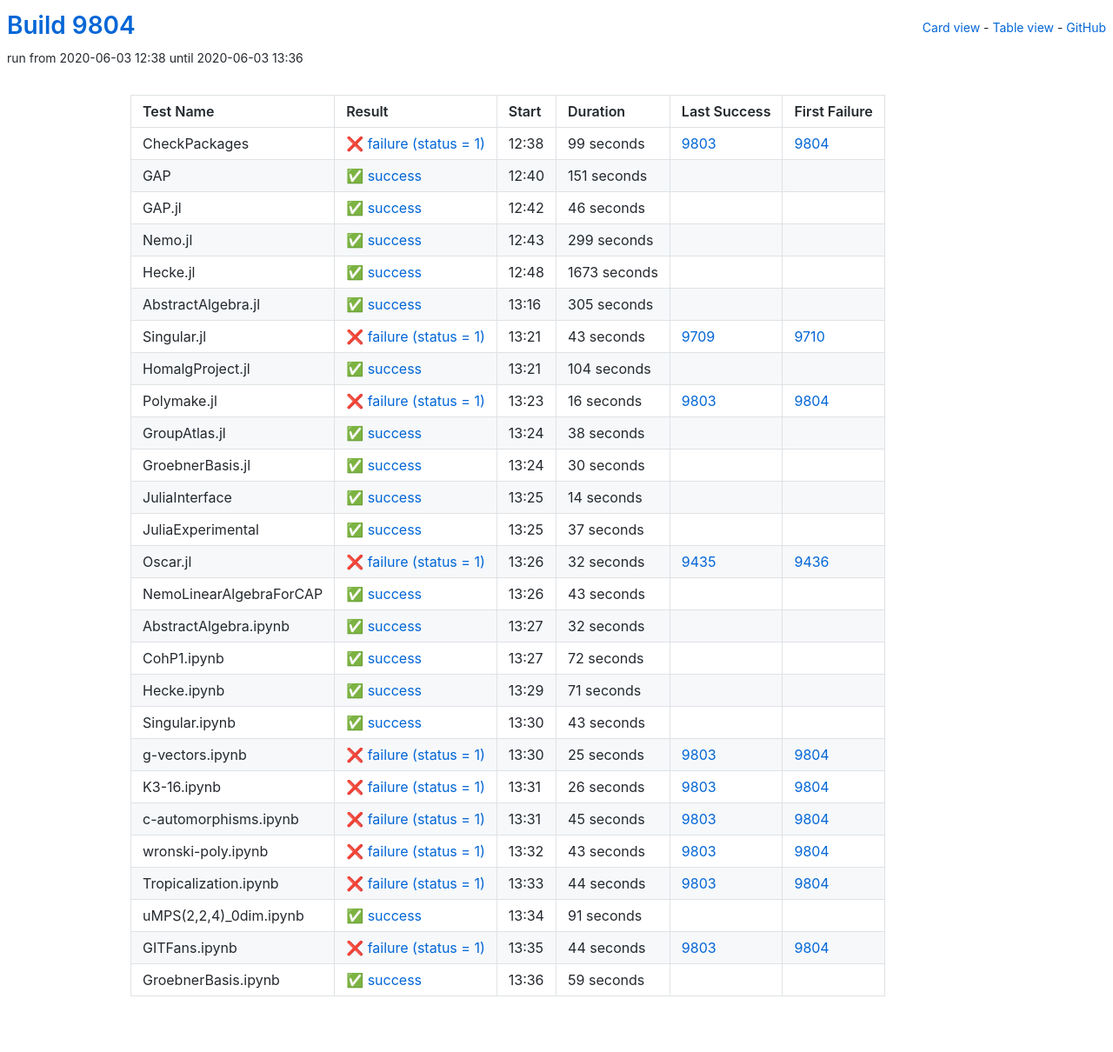
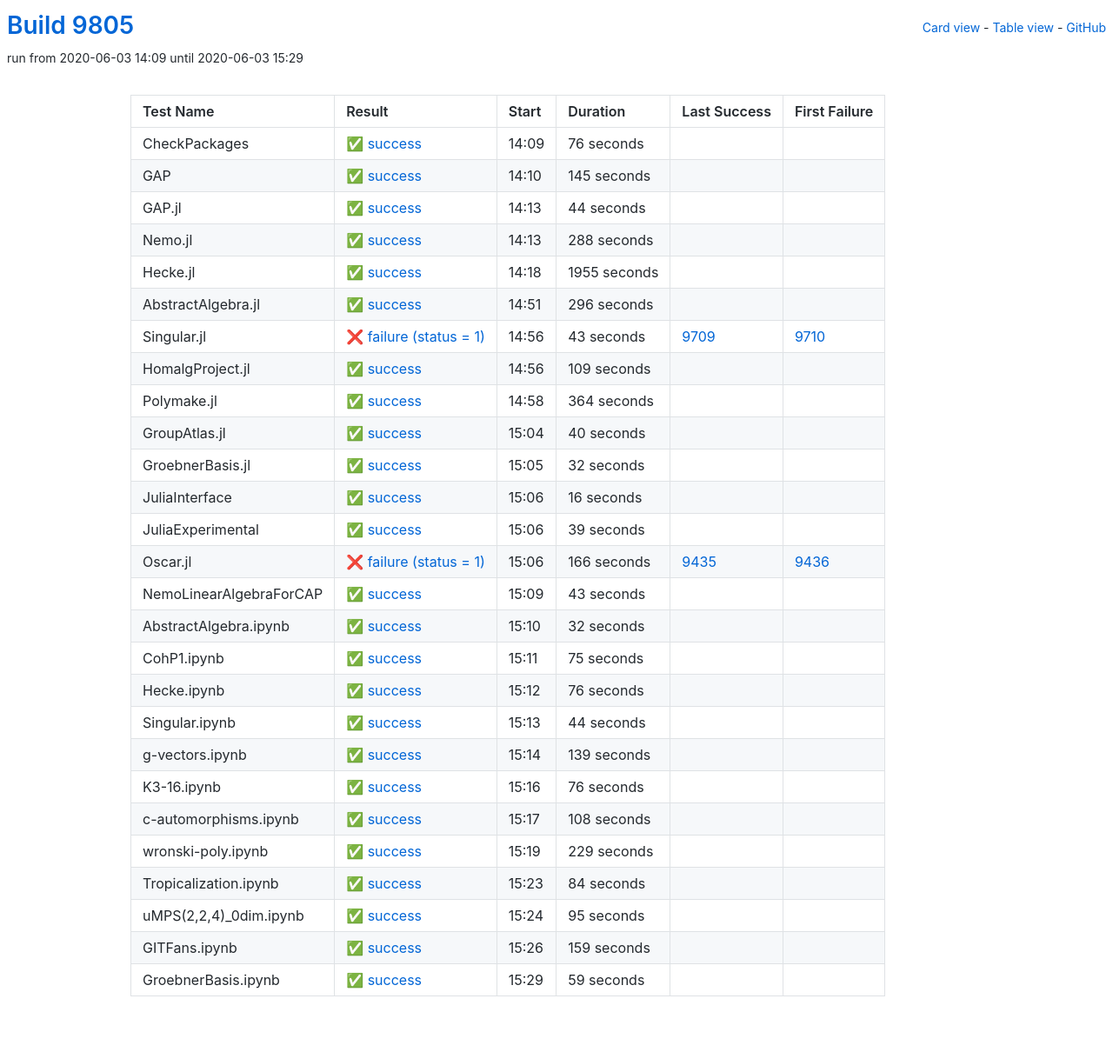
Before and after one commit to oscar-system/oscar-ci-status, a Jekyll site: the page built from table.html, in a window 1280 px wide. Shown: the whole page at 87% size. Built offline with Jekyll 4.4.1, drawn with Linux system fonts in a browser that asks for light colours.

Commit message:
Build 9805

```diff
--- a/_data/ci.yml
+++ b/_data/ci.yml
@@ -1,77 +1,77 @@
-build: 9804
-build_url: https://oscarci.mathematik.uni-kl.de/job/oscar/9804/
+build: 9805
+build_url: https://oscarci.mathematik.uni-kl.de/job/oscar/9805/
 job: oscar
 tests:
-- duration: 99
-  exitcode: 1
-  first_failure: 9804
-  first_failure_url: https://oscarci.mathematik.uni-kl.de/job/oscar/9804/
+- duration: 76
+  exitcode: 0
+  first_failure: false
+  first_failure_url: null
   id: checkpackages
-  last_success: 9803
-  last_success_url: https://oscarci.mathematik.uni-kl.de/job/oscar/9803/
-  log: https://oscarci.mathematik.uni-kl.de/job/oscar/9804/artifact/logs/build-9804/CheckPackages.log
+  last_success: false
+  last_success_url: null
+  log: https://oscarci.mathematik.uni-kl.de/job/oscar/9805/artifact/logs/build-9805/CheckPackages.log
   name: CheckPackages
-  start: 2020-06-03 12:38
-  status: failure
-  success: false
-- duration: 151
+  start: 2020-06-03 14:09
+  status: success
+  success: true
+- duration: 145
   exitcode: 0
   first_failure: false
   first_failure_url: null
   id: gap
   last_success: false
   last_success_url: null
-  log: https://oscarci.mathematik.uni-kl.de/job/oscar/9804/artifact/logs/build-9804/GAP.log
+  log: https://oscarci.mathematik.uni-kl.de/job/oscar/9805/artifact/logs/build-9805/GAP.log
   name: GAP
-  start: 2020-06-03 12:40
+  start: 2020-06-03 14:10
   status: success
   success: true
-- duration: 46
+- duration: 44
   exitcode: 0
   first_failure: false
   first_failure_url: null
   id: gap-jl
   last_success: false
   last_success_url: null
-  log: https://oscarci.mathematik.uni-kl.de/job/oscar/9804/artifact/logs/build-9804/GAP.jl.log
+  log: https://oscarci.mathematik.uni-kl.de/job/oscar/9805/artifact/logs/build-9805/GAP.jl.log
   name: GAP.jl
-  start: 2020-06-03 12:42
+  start: 2020-06-03 14:13
   status: success
   success: true
-- duration: 299
+- duration: 288
   exitcode: 0
   first_failure: false
   first_failure_url: null
   id: nemo-jl
   last_success: false
   last_success_url: null
-  log: https://oscarci.mathematik.uni-kl.de/job/oscar/9804/artifact/logs/build-9804/Nemo.jl.log
+  log: https://oscarci.mathematik.uni-kl.de/job/oscar/9805/artifact/logs/build-9805/Nemo.jl.log
   name: Nemo.jl
-  start: 2020-06-03 12:43
+  start: 2020-06-03 14:13
   status: success
   success: true
-- duration: 1673
+- duration: 1955
   exitcode: 0
   first_failure: false
   first_failure_url: null
   id: hecke-jl
   last_success: false
   last_success_url: null
-  log: https://oscarci.mathematik.uni-kl.de/job/oscar/9804/artifact/logs/build-9804/Hecke.jl.log
+  log: https://oscarci.mathematik.uni-kl.de/job/oscar/9805/artifact/logs/build-9805/Hecke.jl.log
   name: Hecke.jl
-  start: 2020-06-03 12:48
+  start: 2020-06-03 14:18
   status: success
   success: true
-- duration: 305
+- duration: 296
   exitcode: 0
   first_failure: false
   first_failure_url: null
   id: abstractalgebra-jl
   last_success: false
   last_success_url: null
-  log: https://oscarci.mathematik.uni-kl.de/job/oscar/9804/artifact/logs/build-9804/AbstractAlgebra.jl.log
+  log: https://oscarci.mathematik.uni-kl.de/job/oscar/9805/artifact/logs/build-9805/AbstractAlgebra.jl.log
   name: AbstractAlgebra.jl
-  start: 2020-06-03 13:16
+  start: 2020-06-03 14:51
   status: success
   success: true
 - duration: 43
@@ -81,93 +81,93 @@
   id: singular-jl
   last_success: 9709
   last_success_url: https://oscarci.mathematik.uni-kl.de/job/oscar/9709/
-  log: https://oscarci.mathematik.uni-kl.de/job/oscar/9804/artifact/logs/build-9804/Singular.jl.log
+  log: https://oscarci.mathematik.uni-kl.de/job/oscar/9805/artifact/logs/build-9805/Singular.jl.log
   name: Singular.jl
-  start: 2020-06-03 13:21
+  start: 2020-06-03 14:56
   status: failure
   success: false
-- duration: 104
+- duration: 109
   exitcode: 0
   first_failure: false
   first_failure_url: null
   id: homalgproject-jl
   last_success: false
   last_success_url: null
-  log: https://oscarci.mathematik.uni-kl.de/job/oscar/9804/artifact/logs/build-9804/HomalgProject.jl.log
+  log: https://oscarci.mathematik.uni-kl.de/job/oscar/9805/artifact/logs/build-9805/HomalgProject.jl.log
   name: HomalgProject.jl
-  start: 2020-06-03 13:21
+  start: 2020-06-03 14:56
   status: success
   success: true
-- duration: 16
-  exitcode: 1
-  first_failure: 9804
-  first_failure_url: https://oscarci.mathematik.uni-kl.de/job/oscar/9804/
+- duration: 364
+  exitcode: 0
+  first_failure: false
+  first_failure_url: null
   id: polymake-jl
-  last_success: 9803
-  last_success_url: https://oscarci.mathematik.uni-kl.de/job/oscar/9803/
-  log: https://oscarci.mathematik.uni-kl.de/job/oscar/9804/artifact/logs/build-9804/Polymake.jl.log
+  last_success: false
+  last_success_url: null
+  log: https://oscarci.mathematik.uni-kl.de/job/oscar/9805/artifact/logs/build-9805/Polymake.jl.log
   name: Polymake.jl
-  start: 2020-06-03 13:23
-  status: failure
-  success: false
-- duration: 38
+  start: 2020-06-03 14:58
+  status: success
+  success: true
+- duration: 40
   exitcode: 0
   first_failure: false
   first_failure_url: null
   id: groupatlas-jl
   last_success: false
   last_success_url: null
-  log: https://oscarci.mathematik.uni-kl.de/job/oscar/9804/artifact/logs/build-9804/GroupAtlas.jl.log
+  log: https://oscarci.mathematik.uni-kl.de/job/oscar/9805/artifact/logs/build-9805/GroupAtlas.jl.log
   name: GroupAtlas.jl
-  start: 2020-06-03 13:24
+  start: 2020-06-03 15:04
   status: success
   success: true
-- duration: 30
+- duration: 32
   exitcode: 0
   first_failure: false
   first_failure_url: null
   id: groebnerbasis-jl
   last_success: false
   last_success_url: null
-  log: https://oscarci.mathematik.uni-kl.de/job/oscar/9804/artifact/logs/build-9804/GroebnerBasis.jl.log
+  log: https://oscarci.mathematik.uni-kl.de/job/oscar/9805/artifact/logs/build-9805/GroebnerBasis.jl.log
   name: GroebnerBasis.jl
-  start: 2020-06-03 13:24
+  start: 2020-06-03 15:05
   status: success
   success: true
-- duration: 14
+- duration: 16
   exitcode: 0
   first_failure: false
   first_failure_url: null
   id: juliainterface
   last_success: false
   last_success_url: null
-  log: https://oscarci.mathematik.uni-kl.de/job/oscar/9804/artifact/logs/build-9804/JuliaInterface.log
+  log: https://oscarci.mathematik.uni-kl.de/job/oscar/9805/artifact/logs/build-9805/JuliaInterface.log
   name: JuliaInterface
-  start: 2020-06-03 13:25
+  start: 2020-06-03 15:06
   status: success
   success: true
-- duration: 37
+- duration: 39
   exitcode: 0
   first_failure: false
   first_failure_url: null
   id: juliaexperimental
   last_success: false
   last_success_url: null
-  log: https://oscarci.mathematik.uni-kl.de/job/oscar/9804/artifact/logs/build-9804/JuliaExperimental.log
+  log: https://oscarci.mathematik.uni-kl.de/job/oscar/9805/artifact/logs/build-9805/JuliaExperimental.log
   name: JuliaExperimental
-  start: 2020-06-03 13:25
+  start: 2020-06-03 15:06
   status: success
   success: true
-- duration: 32
+- duration: 166
   exitcode: 1
   first_failure: 9436
   first_failure_url: https://oscarci.mathematik.uni-kl.de/job/oscar/9436/
   id: oscar-jl
   last_success: 9435
   last_success_url: https://oscarci.mathematik.uni-kl.de/job/oscar/9435/
-  log: https://oscarci.mathematik.uni-kl.de/job/oscar/9804/artifact/logs/build-9804/Oscar.jl.log
+  log: https://oscarci.mathematik.uni-kl.de/job/oscar/9805/artifact/logs/build-9805/Oscar.jl.log
   name: Oscar.jl
-  start: 2020-06-03 13:26
+  start: 2020-06-03 15:06
   status: failure
   success: false
 - duration: 43
@@ -177,9 +177,9 @@
   id: nemolinearalgebraforcap
   last_success: false
   last_success_url: null
-  log: https://oscarci.mathematik.uni-kl.de/job/oscar/9804/artifact/logs/build-9804/NemoLinearAlgebraForCAP.log
+  log: https://oscarci.mathematik.uni-kl.de/job/oscar/9805/artifact/logs/build-9805/NemoLinearAlgebraForCAP.log
   name: NemoLinearAlgebraForCAP
-  start: 2020-06-03 13:26
+  start: 2020-06-03 15:09
   status: success
   success: true
 - duration: 32
@@ -189,131 +189,131 @@
   id: abstractalgebra-ipynb
   last_success: false
   last_success_url: null
-  log: https://oscarci.mathematik.uni-kl.de/job/oscar/9804/artifact/logs/build-9804/AbstractAlgebra.ipynb.log
+  log: https://oscarci.mathematik.uni-kl.de/job/oscar/9805/artifact/logs/build-9805/AbstractAlgebra.ipynb.log
   name: AbstractAlgebra.ipynb
-  start: 2020-06-03 13:27
+  start: 2020-06-03 15:10
   status: success
   success: true
-- duration: 72
+- duration: 75
   exitcode: 0
   first_failure: false
   first_failure_url: null
   id: cohp1-ipynb
   last_success: false
   last_success_url: null
-  log: https://oscarci.mathematik.uni-kl.de/job/oscar/9804/artifact/logs/build-9804/CohP1.ipynb.log
+  log: https://oscarci.mathematik.uni-kl.de/job/oscar/9805/artifact/logs/build-9805/CohP1.ipynb.log
   name: CohP1.ipynb
-  start: 2020-06-03 13:27
+  start: 2020-06-03 15:11
   status: success
   success: true
-- duration: 71
+- duration: 76
   exitcode: 0
   first_failure: false
   first_failure_url: null
   id: hecke-ipynb
   last_success: false
   last_success_url: null
-  log: https://oscarci.mathematik.uni-kl.de/job/oscar/9804/artifact/logs/build-9804/Hecke.ipynb.log
+  log: https://oscarci.mathematik.uni-kl.de/job/oscar/9805/artifact/logs/build-9805/Hecke.ipynb.log
   name: Hecke.ipynb
-  start: 2020-06-03 13:29
+  start: 2020-06-03 15:12
   status: success
   success: true
-- duration: 43
+- duration: 44
   exitcode: 0
   first_failure: false
   first_failure_url: null
   id: singular-ipynb
   last_success: false
   last_success_url: null
-  log: https://oscarci.mathematik.uni-kl.de/job/oscar/9804/artifact/logs/build-9804/Singular.ipynb.log
+  log: https://oscarci.mathematik.uni-kl.de/job/oscar/9805/artifact/logs/build-9805/Singular.ipynb.log
   name: Singular.ipynb
-  start: 2020-06-03 13:30
+  start: 2020-06-03 15:13
   status: success
   success: true
-- duration: 25
-  exitcode: 1
-  first_failure: 9804
-  first_failure_url: https://oscarci.mathematik.uni-kl.de/job/oscar/9804/
+- duration: 139
+  exitcode: 0
+  first_failure: false
+  first_failure_url: null
   id: g-vectors-ipynb
-  last_success: 9803
-  last_success_url: https://oscarci.mathematik.uni-kl.de/job/oscar/9803/
-  log: https://oscarci.mathematik.uni-kl.de/job/oscar/9804/artifact/logs/build-9804/g-vectors.ipynb.log
+  last_success: false
+  last_success_url: null
+  log: https://oscarci.mathematik.uni-kl.de/job/oscar/9805/artifact/logs/build-9805/g-vectors.ipynb.log
   name: g-vectors.ipynb
-  start: 2020-06-03 13:30
-  status: failure
-  success: false
-- duration: 26
-  exitcode: 1
-  first_failure: 9804
-  first_failure_url: https://oscarci.mathematik.uni-kl.de/job/oscar/9804/
+  start: 2020-06-03 15:14
+  status: success
+  success: true
+- duration: 76
+  exitcode: 0
+  first_failure: false
+  first_failure_url: null
   id: k3-16-ipynb
-  last_success: 9803
-  last_success_url: https://oscarci.mathematik.uni-kl.de/job/oscar/9803/
-  log: https://oscarci.mathematik.uni-kl.de/job/oscar/9804/artifact/logs/build-9804/K3-16.ipynb.log
+  last_success: false
+  last_success_url: null
+  log: https://oscarci.mathematik.uni-kl.de/job/oscar/9805/artifact/logs/build-9805/K3-16.ipynb.log
   name: K3-16.ipynb
-  start: 2020-06-03 13:31
-  status: failure
-  success: false
-- duration: 45
-  exitcode: 1
-  first_failure: 9804
-  first_failure_url: https://oscarci.mathematik.uni-kl.de/job/oscar/9804/
+  start: 2020-06-03 15:16
+  status: success
+  success: true
+- duration: 108
+  exitcode: 0
+  first_failure: false
+  first_failure_url: null
   id: c-automorphisms-ipynb
-  last_success: 9803
-  last_success_url: https://oscarci.mathematik.uni-kl.de/job/oscar/9803/
-  log: https://oscarci.mathematik.uni-kl.de/job/oscar/9804/artifact/logs/build-9804/c-automorphisms.ipynb.log
+  last_success: false
+  last_success_url: null
+  log: https://oscarci.mathematik.uni-kl.de/job/oscar/9805/artifact/logs/build-9805/c-automorphisms.ipynb.log
   name: c-automorphisms.ipynb
-  start: 2020-06-03 13:31
-  status: failure
-  success: false
-- duration: 43
-  exitcode: 1
-  first_failure: 9804
-  first_failure_url: https://oscarci.mathematik.uni-kl.de/job/oscar/9804/
+  start: 2020-06-03 15:17
+  status: success
+  success: true
+- duration: 229
+  exitcode: 0
+  first_failure: false
+  first_failure_url: null
   id: wronski-poly-ipynb
-  last_success: 9803
-  last_success_url: https://oscarci.mathematik.uni-kl.de/job/oscar/9803/
-  log: https://oscarci.mathematik.uni-kl.de/job/oscar/9804/artifact/logs/build-9804/wronski-poly.ipynb.log
+  last_success: false
+  last_success_url: null
+  log: https://oscarci.mathematik.uni-kl.de/job/oscar/9805/artifact/logs/build-9805/wronski-poly.ipynb.log
   name: wronski-poly.ipynb
-  start: 2020-06-03 13:32
-  status: failure
-  success: false
-- duration: 44
-  exitcode: 1
-  first_failure: 9804
-  first_failure_url: https://oscarci.mathematik.uni-kl.de/job/oscar/9804/
+  start: 2020-06-03 15:19
+  status: success
+  success: true
+- duration: 84
+  exitcode: 0
+  first_failure: false
+  first_failure_url: null
   id: tropicalization-ipynb
-  last_success: 9803
-  last_success_url: https://oscarci.mathematik.uni-kl.de/job/oscar/9803/
-  log: https://oscarci.mathematik.uni-kl.de/job/oscar/9804/artifact/logs/build-9804/Tropicalization.ipynb.log
+  last_success: false
+  last_success_url: null
+  log: https://oscarci.mathematik.uni-kl.de/job/oscar/9805/artifact/logs/build-9805/Tropicalization.ipynb.log
   name: Tropicalization.ipynb
-  start: 2020-06-03 13:33
-  status: failure
-  success: false
-- duration: 91
+  start: 2020-06-03 15:23
+  status: success
+  success: true
+- duration: 95
   exitcode: 0
   first_failure: false
   first_failure_url: null
   id: umps-2-2-4-0dim-ipynb
   last_success: false
   last_success_url: null
-  log: https://oscarci.mathematik.uni-kl.de/job/oscar/9804/artifact/logs/build-9804/uMPS-2-2-4-_0dim.ipynb.log
+  log: https://oscarci.mathematik.uni-kl.de/job/oscar/9805/artifact/logs/build-9805/uMPS-2-2-4-_0dim.ipynb.log
   name: uMPS(2,2,4)_0dim.ipynb
-  start: 2020-06-03 13:34
+  start: 2020-06-03 15:24
   status: success
   success: true
-- duration: 44
-  exitcode: 1
-  first_failure: 9804
-  first_failure_url: https://oscarci.mathematik.uni-kl.de/job/oscar/9804/
+- duration: 159
+  exitcode: 0
+  first_failure: false
+  first_failure_url: null
   id: gitfans-ipynb
-  last_success: 9803
-  last_success_url: https://oscarci.mathematik.uni-kl.de/job/oscar/9803/
-  log: https://oscarci.mathematik.uni-kl.de/job/oscar/9804/artifact/logs/build-9804/GITFans.ipynb.log
+  last_success: false
+  last_success_url: null
+  log: https://oscarci.mathematik.uni-kl.de/job/oscar/9805/artifact/logs/build-9805/GITFans.ipynb.log
   name: GITFans.ipynb
-  start: 2020-06-03 13:35
-  status: failure
-  success: false
+  start: 2020-06-03 15:26
+  status: success
+  success: true
 - duration: 59
   exitcode: 0
   first_failure: false
@@ -321,8 +321,8 @@
   id: groebnerbasis-ipynb
   last_success: false
   last_success_url: null
-  log: https://oscarci.mathematik.uni-kl.de/job/oscar/9804/artifact/logs/build-9804/GroebnerBasis.ipynb.log
+  log: https://oscarci.mathematik.uni-kl.de/job/oscar/9805/artifact/logs/build-9805/GroebnerBasis.ipynb.log
   name: GroebnerBasis.ipynb
-  start: 2020-06-03 13:36
+  start: 2020-06-03 15:29
   status: success
   success: true
```
Also changed, not shown: README.md.
